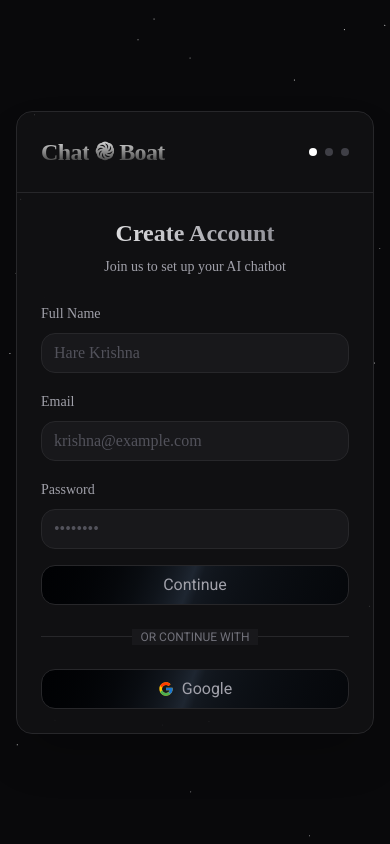
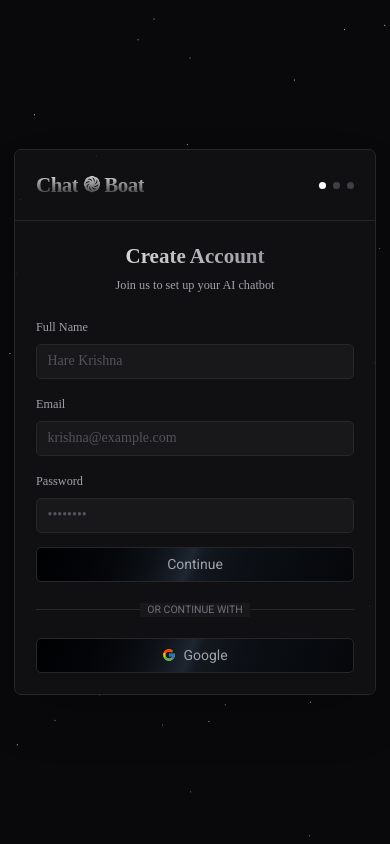
Before and after one commit to VilokMasuti/ByC, a Next.js app: page / in a window 390 px wide. Built offline with nearby package versions, Linux system fonts and the light colour scheme; what @huggingface/inference would draw is missing.

Commit message:
css updated
css updated

```diff
--- a/src/app/globals.css
+++ b/src/app/globals.css
@@ -27,12 +27,7 @@
     --border: 240 5.9% 90%;
     --input: 240 5.9% 90%;
     --ring: 240 5.9% 10%;
-    --radius: 1rem;
-    --chart-1: 12 76% 61%;
-    --chart-2: 173 58% 39%;
-    --chart-3: 197 37% 24%;
-    --chart-4: 43 74% 66%;
-    --chart-5: 27 87% 67%;
+    --radius: 0.5rem;
   }
 
   .dark {
@@ -55,10 +50,57 @@
     --border: 240 3.7% 15.9%;
     --input: 240 3.7% 15.9%;
     --ring: 240 4.9% 83.9%;
-    --chart-1: 220 70% 50%;
-    --chart-2: 160 60% 45%;
-    --chart-3: 30 80% 55%;
-    --chart-4: 280 65% 60%;
-    --chart-5: 340 75% 55%;
   }
 }
+
+@layer base {
+  * {
+    @apply border-border;
+  }
+  body {
+    @apply bg-background text-foreground;
+    font-feature-settings: 'rlig' 1, 'calt' 1;
+  }
+}
+
+/* Custom styles for the space theme */
+.shooting-star {
+  position: absolute;
+  width: 2px;
+  height: 2px;
+  background: white;
+  border-radius: 50%;
+}
+
+/* Improve scrollbar for dark theme */
+::-webkit-scrollbar {
+  width: 8px;
+  height: 8px;
+}
+
+::-webkit-scrollbar-track {
+  background: transparent;
+}
+
+::-webkit-scrollbar-thumb {
+  background: #333;
+  border-radius: 4px;
+}
+
+::-webkit-scrollbar-thumb:hover {
+  background: #444;
+}
+
+/* Responsive adjustments */
+@media (max-width: 640px) {
+  html {
+    font-size: 14px;
+  }
+}
+
+/* Improve scrollbar for dark theme */
+/* This block is duplicated, but keeping it as per instructions */
+::-webkit-scrollbar {
+  width: 8px;
+  height: 8px;
+}
--- a/src/app/layout.tsx
+++ b/src/app/layout.tsx
@@ -1,6 +1,7 @@
 import type { Metadata } from 'next';
 import { Roboto } from 'next/font/google'; // Import Roboto font
 
+import { Toaster } from '@/components/ui/toaster';
 import './globals.css';
 
 // Google font (Roboto)
@@ -22,7 +23,14 @@
 }>) {
   return (
     <html lang="en">
-      <body className={` ${roboto.variable} antialiased`}>{children}</body>
+      <body
+        className={` ${roboto.variable} antialiased
+      bg-zinc-950 text-zinc-50 min-h-screen
+      `}
+      >
+        <main className="flex flex-col min-h-screen">{children}</main>
+        <Toaster />
+      </body>
     </html>
   );
 }
--- a/src/app/page.tsx
+++ b/src/app/page.tsx
@@ -14,7 +14,7 @@
       </div>
 
       {/* Onboarding process should be on top */}
-      <div className="relative z-10 w-full max-w-4xl">
+      <div className="relative z-10 w-full max-w-7xl">
         <OnboardingProcess />
       </div>
     </main>
--- a/src/components/OnboardingProcess.tsx
+++ b/src/components/OnboardingProcess.tsx
@@ -59,10 +59,10 @@
             <AnimatePresence mode="wait">
               <motion.div
                 key={currentStep}
-                initial={{ opacity: 0, x: 20 }}
-                animate={{ opacity: 1, x: 0 }}
-                exit={{ opacity: 0, x: -20 }}
-                transition={{ duration: 0.3 }}
+                initial={{ opacity: 0, x: 30 }}
+                animate={{ opacity: 2, x: 0 }}
+                exit={{ opacity: 0, x: -30 }}
+                transition={{ duration: 0.5 }}
               >
                 {currentStep === 0 && <UserRegistration onNext={nextStep} />}
                 {currentStep === 1 && (
--- a/src/components/TestChatbotPage.tsx
+++ b/src/components/TestChatbotPage.tsx
@@ -22,11 +22,13 @@
 import { useToast } from '@/hooks/use-toast';
 import { HfInference } from '@huggingface/inference';
 import { motion } from 'framer-motion';
+
 import { useState } from 'react';
 import { FiArrowLeft, FiLoader, FiMessageSquare, FiSend } from 'react-icons/fi';
+import { ShootingStars } from './ui/shooting-stars';
+import { StarsBackground } from './ui/stars-background';
 
-const API_KEY =  process.env.H_API_KEY  // Replace with your actual HF token
-const client = new HfInference(API_KEY);
+const client = new HfInference('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'); // Replace with your HF token
 
 export default function TestChatbotPage({ onBack }: { onBack: () => void }) {
   const [isChatOpen, setIsChatOpen] = useState(false);
@@ -74,7 +76,6 @@
   };
 
   const handleFeedbackSubmit = () => {
-    // Here you would typically send the feedback to your backend
     console.log('Feedback submitted:', feedbackMessage);
     toast({
       title: 'Feedback Submitted',
@@ -86,6 +87,8 @@
 
   return (
     <div className="relative min-h-screen overflow-hidden bg-zinc-950">
+      <StarsBackground />
+      <ShootingStars />
       <div className="relative z-10">
         {/* Header Section */}
         <div className="bg-zinc-900 text-white px-4 py-3 flex items-center justify-between">
@@ -95,29 +98,29 @@
             className="flex items-center space-x-2 text-white hover:text-zinc-300"
           >
             <FiArrowLeft />
-            <span>Back</span>
+            <span className="hidden sm:inline">Back</span>
           </Button>
 
           <Button
             variant="outline"
             onClick={() => setShowFeedbackDialog(true)}
-            className="text-white border-zinc-700 hover:bg-zinc-800"
+            className="text-white border-zinc-700 hover:bg-zinc-800 text-xs sm:text-sm"
           >
-            Share feedback
+            Feedback
           </Button>
         </div>
 
         {/* Main Content */}
-        <div className="max-w-4xl mx-auto px-4 py-12">
+        <div className="max-w-7xl mx-auto px-4 py-6 sm:py-12">
           <motion.div
             initial={{ opacity: 0, y: 20 }}
             animate={{ opacity: 1, y: 0 }}
             transition={{ delay: 0.2 }}
           >
-            <h1 className="text-4xl font-bold mb-6 bg-gradient-to-r from-white to-zinc-500 bg-clip-text text-transparent">
+            <h1 className="text-2xl sm:text-4xl font-bold mb-4 sm:mb-6 bg-gradient-to-r from-white to-zinc-500 bg-clip-text text-transparent">
               Example Domain
             </h1>
-            <p className="text-lg text-zinc-400 mb-4">
+            <p className="text-sm sm:text-lg text-zinc-400 mb-4">
               This domain is for use in illustrative examples in documents. You
               may use this domain in literature without prior coordination or
               asking for permission.
@@ -130,15 +133,15 @@
           {!isChatOpen ? (
             <Button
               size="icon"
-              className="rounded-full h-16 w-16 shadow-lg bg-zinc-800 hover:bg-zinc-700 text-white"
+              className="rounded-full h-12 w-12 sm:h-16 sm:w-16 shadow-lg bg-zinc-800 hover:bg-zinc-700 text-white"
               onClick={() => setIsChatOpen(true)}
             >
-              <FiMessageSquare size={28} />
+              <FiMessageSquare size={24} />
             </Button>
           ) : (
-            <Card className="w-96 h-[25rem] flex flex-col border-zinc-800 bg-zinc-900">
+            <Card className="w-[240px] sm:w-96 h-[23rem] flex flex-col border-zinc-800 bg-zinc-900">
               <CardHeader>
-                <CardTitle className="text-xl text-white">
+                <CardTitle className="text-lg sm:text-xl text-white">
                   Chat with us
                 </CardTitle>
                 <Button
@@ -204,17 +207,20 @@
 
         {/* Feedback Dialog */}
         <Dialog open={showFeedbackDialog} onOpenChange={setShowFeedbackDialog}>
-          <DialogContent className="bg-zinc-900 border-zinc-800">
+          <DialogContent className="bg-zinc-900 border-zinc-800 w-[90vw] max-w-[425px]">
             <DialogHeader>
-              <DialogTitle className="text-white">
+              <DialogTitle className="text-xl sm:text-2xl text-white">
                 Share Your Feedback
               </DialogTitle>
-              <DialogDescription className="text-zinc-400">
+              <DialogDescription className="text-sm sm:text-base text-zinc-400">
                 We&apos;d love to hear your thoughts on our chatbot.
               </DialogDescription>
             </DialogHeader>
             <div className="py-4">
-              <Label htmlFor="feedback" className="text-zinc-300">
+              <Label
+                htmlFor="feedback"
+                className="text-sm sm:text-base text-zinc-300"
+              >
                 Your Feedback
               </Label>
               <Textarea
@@ -228,7 +234,7 @@
             <DialogFooter>
               <Button
                 onClick={handleFeedbackSubmit}
-                className="bg-zinc-700 hover:bg-zinc-600 text-white"
+                className="w-full bg-zinc-700 hover:bg-zinc-600 text-white"
               >
                 Submit Feedback
               </Button>
```
Also changed, not shown: src/components/ChatbotIntegration.tsx (+32 -29 lines).
